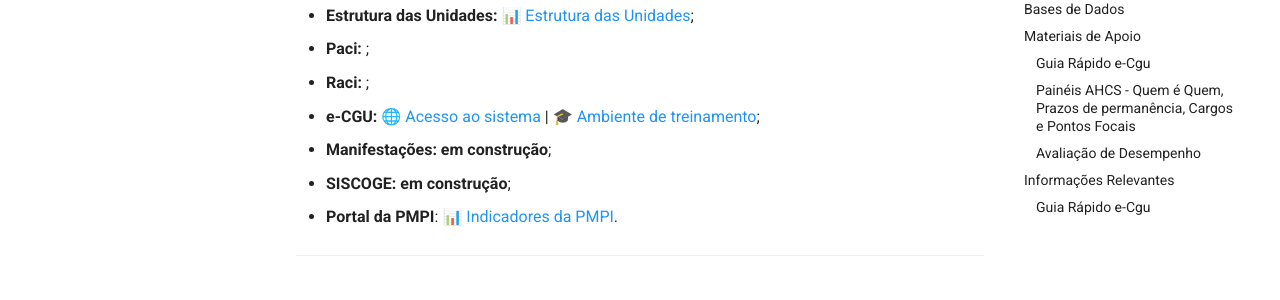
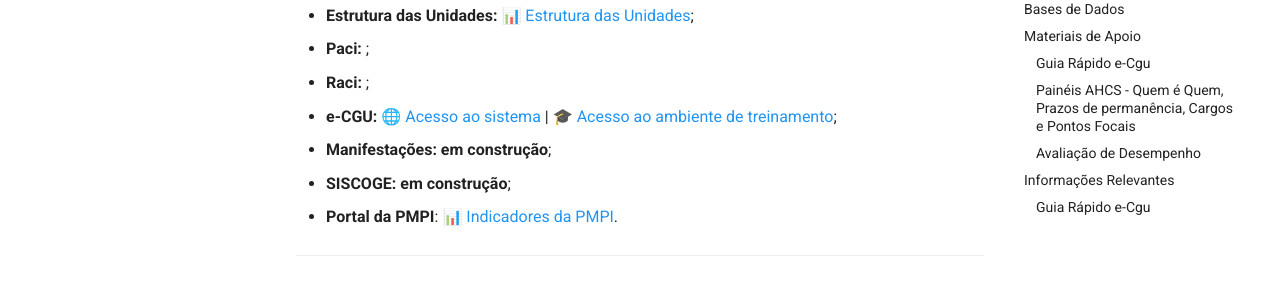
Before and after one commit to CGEMG-AHCS/guia-monitoramento-estrategico, an MkDocs documentation site: the page built from docs/monitoramento/metodologia.md, in a window 1280 px wide and 900 px high, scrolled down 728 px. Shown: the part 153-453 px from the top of the window. Built offline with MkDocs 1.6.1 and Material for MkDocs 9.7.7, drawn with Linux system fonts in a browser that asks for light colours.

Commit message:
Update metodologia.md

```diff
--- a/docs/monitoramento/metodologia.md
+++ b/docs/monitoramento/metodologia.md
@@ -25,7 +25,7 @@
 - **Estrutura das Unidades:** 📊 [Estrutura das Unidades](https://app.powerbi.com/view?r=eyJrIjoiNWJiY2Q1MDEtOWY4MC00MDljLWJlNWQtNmFmMTExZmFmZDMzIiwidCI6ImU1ZDNhZTdjLTliMzgtNDhkZS1hMDg3LWY2NzM0YTI4NzU3NCJ9);
 - **Paci:** ;
 - **Raci:** ;
-- **e-CGU:** 🌐 [Acesso ao sistema](https://ecgu.cgu.gov.br/) | 🎓 [Ambiente de treinamento](https://eaud-t.cgu.gov.br/);
+- **e-CGU:** 🌐 [Acesso ao sistema](https://ecgu.cgu.gov.br/) | 🎓 [Acesso ao ambiente de treinamento](https://eaud-t.cgu.gov.br/);
 - **Manifestações:** **em construção**;
 - **SISCOGE:** **em construção**;
 - **Portal da PMPI**: 📊 [Indicadores da PMPI](https://app.powerbi.com/view?r=eyJrIjoiZDA4ZDUyOGMtNGY0My00ZGNiLTkzOTYtY2RiMDZhNDIxZjMwIiwidCI6ImU1ZDNhZTdjLTliMzgtNDhkZS1hMDg3LWY2NzM0YTI4NzU3NCJ9).
```
